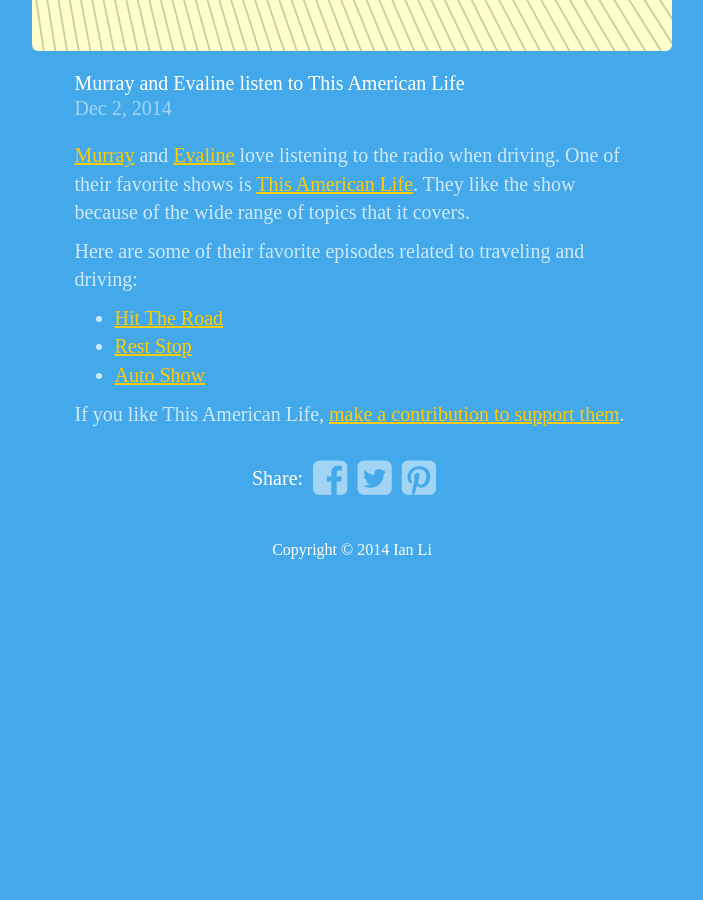
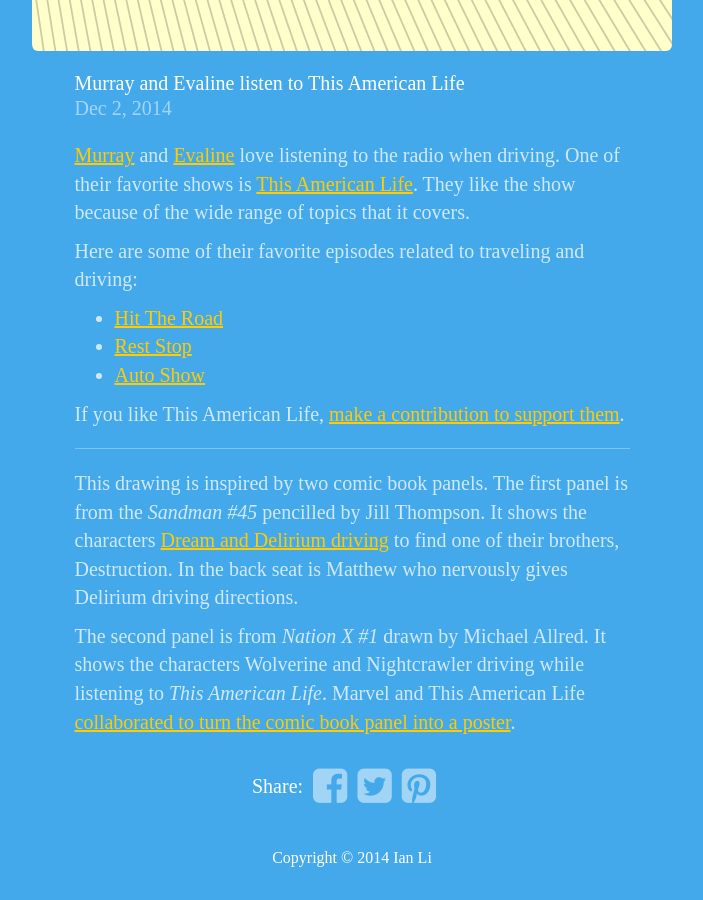
Before and after one commit to ianli/roundlings.com, a Jekyll site: the page built from _posts/2014-12-02-murray-and-evaline-listen-to-this-american-life.md, in a window 1280 px wide and 900 px high, scrolled down 1174 px. Shown: the whole window, without its empty margins (288-991 px from the left). Built offline with Jekyll 4.4.1, drawn with Linux system fonts in a browser that asks for light colours; nearby versions of some CDN libraries; some web fonts are replaced; comment, search, counter and statistics services are not loaded; before the commit the page ends 1766 px from its top, so only the background shows below that.

Commit message:
Added more details about the drawing

```diff
--- a/_posts/2014-12-02-murray-and-evaline-listen-to-this-american-life.md
+++ b/_posts/2014-12-02-murray-and-evaline-listen-to-this-american-life.md
@@ -17,3 +17,14 @@
 * [Auto Show](http://www.thisamericanlife.org/radio-archives/episode/279/auto-show)
 
 If you like This American Life, [make a contribution to support them](https://www.chicagopublicmedia.org/give/support-american-life).
+
+----
+
+This drawing is inspired by two comic book panels.
+The first panel is from the _Sandman #45_ pencilled by Jill Thompson.
+It shows the characters [Dream and Delirium driving](https://twitter.com/ianli/status/530566418903728129) to find one of their brothers, Destruction.
+In the back seat is Matthew who nervously gives Delirium driving directions.
+
+The second panel is from _Nation X #1_ drawn by Michael Allred.
+It shows the characters Wolverine and Nightcrawler driving while listening to _This American Life_.
+Marvel and This American Life [collaborated to turn the comic book panel into a poster](http://www.thisamericanlife.org/blog/2010/11/this-american-life-x-men-poster).
```
Also changed, not shown: img/content/public-radio-murray-evaline-640x960.png.
